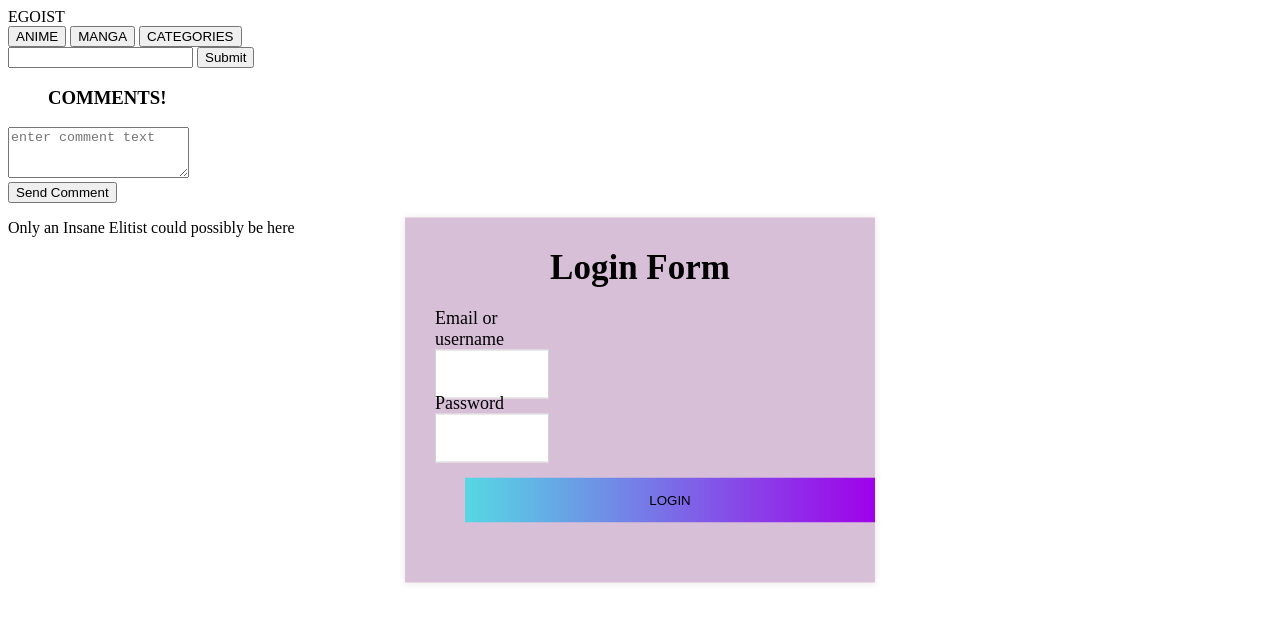
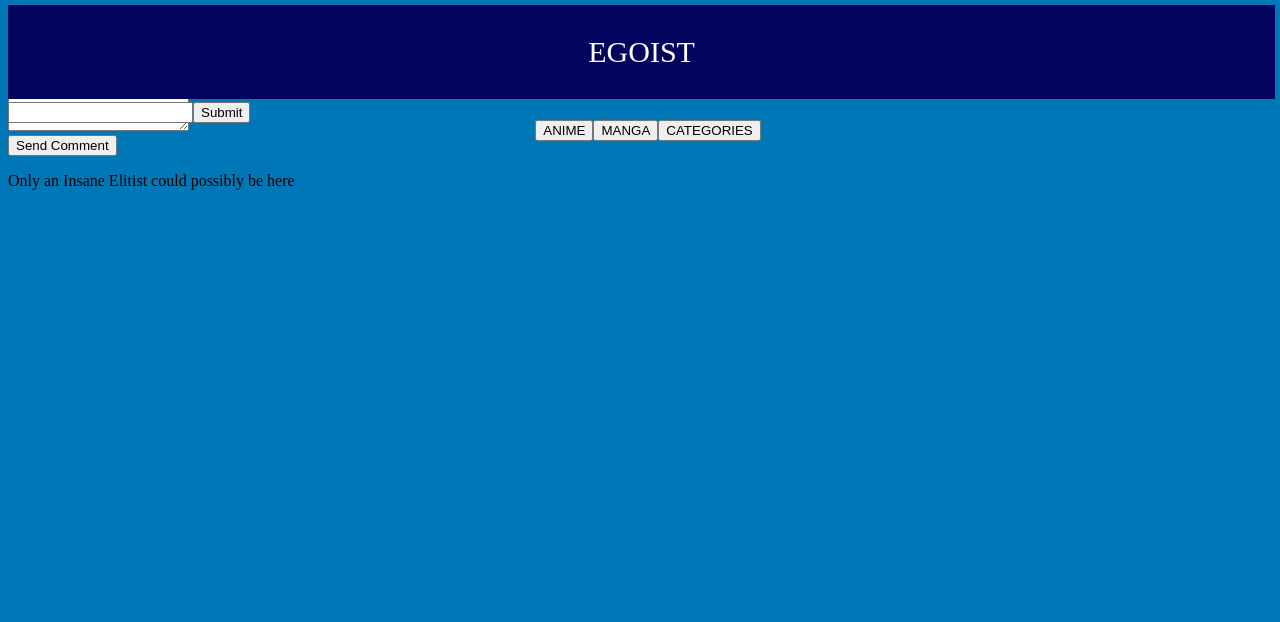
Before and after one commit to IrisThuo/EGOIST, a plain HTML site: page index.html in a window 1280 px wide. Drawn offline with Linux system fonts and the light colour scheme.

Commit message:
Making header and nav fixed

```diff
--- a/index.html
+++ b/index.html
@@ -9,6 +9,7 @@
     <link rel="stylesheet" href="stylesheet.css">
 </head>
 <body>
+    <section id="position">
     <!--header section-->
     <section class="header">
         <header>EGOIST</header>
@@ -17,14 +18,16 @@
     <section>
         <div id="nav"></div>
     </section>
-<!--Login pop up-->
+</section>
+<!--Login pop up
 <section>
     <div class="center">
         <div class="login-container">
+            <button id="close-btn">x</button>
            <div class="text">Login Form</div>
            <form action="#">
             <div class="data">
-                <label>Email or username</label>
+                <label>username</label>
                 <input type="text">
             </div>
             <div class="data">
@@ -33,13 +36,13 @@
             </div>
             <div class="btn">
                 <div class="inner"></div>
-                <button type="submit">LOGIN</button>
+                <button id="lgn-btn" type="submit">LOGIN</button>
             </div>
            </form>
         </div>
     </div>
 </section>
-
+-->
     <!--search bar-->
     <setion>
         <form id='search-form'>
@@ -48,7 +51,7 @@
           </form>
     </setion>
     <!--showing content on page from API-->
-    <section>
+    <section id="content-contaier">
         <div id="heading"></div>
         <div id="listings"></div>
         <div id="rating">
--- a/index.js
+++ b/index.js
@@ -88,7 +88,7 @@ function showAnime(anime) {
                    <p>${description}</p>
                    <h3>episodes: </h3>
                    <p>"${episodeCount}"</p>
-                   <h3>episode Length: <h3>
+                   <h3>episode Length: </h3>
                    <p>${episodeLength} minutes</p>`;
 
       //ratings
@@ -215,8 +215,9 @@ let post = document.getElementById('comment-form')
 post.addEventListener('submit', (e)=> {
   // eliminate refresh feature
   e.preventDefault()
+
+
   var commentBoxValue= document.getElementById("new_comment_text").value;
-
   var li = document.createElement("li");
   var text = document.createTextNode(commentBoxValue);
   li.appendChild(text);
@@ -226,6 +227,18 @@ post.addEventListener('submit', (e)=> {
   post.reset()
 })
 
+
+//login form
+// let closeMe = document.getElementById('close-btn')
+// closeMe.addEventListener('click', (e) => {
+   //e.parentNode.remove()
+// })
+
+// let login = document.getElementById('lgn-btn')
+// login.addEventListener('submit', (e)=>{
+//   e.preventDefault()
+
+// })
 
 //work out search bar functionality
 let search =document.getElementById('search-form')
--- a/stylesheet.css
+++ b/stylesheet.css
@@ -1,3 +1,47 @@
+
+#position{
+    top:0;
+    position: fixed;
+    width: 99%;
+    margin-top: 5px;
+}
+
+body{
+    background-color: #0077B6;
+}
+
+header {
+    padding: 30px;
+    text-align: center;
+    background: #03045E;
+    color: white;
+    font-size: 30px;
+
+
+ }
+
+ h3{
+    display: block;
+    font-size: 2em;
+    margin-top: 0.67em;
+    margin-bottom: 0.67em;
+    margin-left: 0;
+    margin-right: 0;
+    font-weight: bold;
+    color:#023E8A;
+    text-align: left;
+ }
+
+ #nav{
+    display: flex;
+    justify-content: center;
+    overflow: hidden;
+    position: fixed;
+    top: 120px;
+    width: 100%;
+  }
+
+
 .login-container{
     position: absolute;
     top:50%;
@@ -13,6 +57,15 @@
 
 }
 
+.login-container .close-btn{
+    position: absolute;
+    right: 20px;
+    top: 15px;
+    font-size: 18px;
+    background:pink;
+    cursor: pointer;
+}
+
 .login-container .text{
     font-size: 35px;
     font-weight: 600;
@@ -26,7 +79,7 @@
 
 .login-container form .data{
     height: 45px;
-    width: 100px;
+    width: 300px;
     margin: 40px 0;
 }
 
@@ -49,17 +102,20 @@ form .btn{
     width: 100%;
     position: relative;
     overflow: hidden;
-    position: relative;
-    overflow: hidden;
+
 }
 
 form .btn .inner{
     height:100%;
     width: 300%;
     position: absolute;
-    left:-100%;
     z-index: -1;
     background: -webkit-linear-gradient(right, #56d8e4, #9f01ea, #56d8e4, #9f01ea);
+    transition: all 0.4s;
+}
+
+form .btn:hover .inner{
+    left: 0;
 }
 
 form .btn button{
@@ -67,9 +123,25 @@ form .btn button{
     width:100%;
     background: none;
     border: none;
-    color:
+    color: #fff;
+    font-size: 18px;
+    font-weight: 500;
+    letter-spacing: 1px;
+    cursor: pointer;
 }
 
+#content-container{
+
+}
+
+#search-form{
+    top:0;
+    position: fixed;
+    margin-top: 8%;
+    display: flex;
+    justify-content: center;
+    overflow: hidden;
+}
 
 .rating{
     display: flex;
@@ -82,7 +154,7 @@ form .btn button{
 }
 
 .rating-item{
-    border: 1px solid #fff;
+
     cursor: pointer;
     font-size: 2em;
     color: yellow;
```
